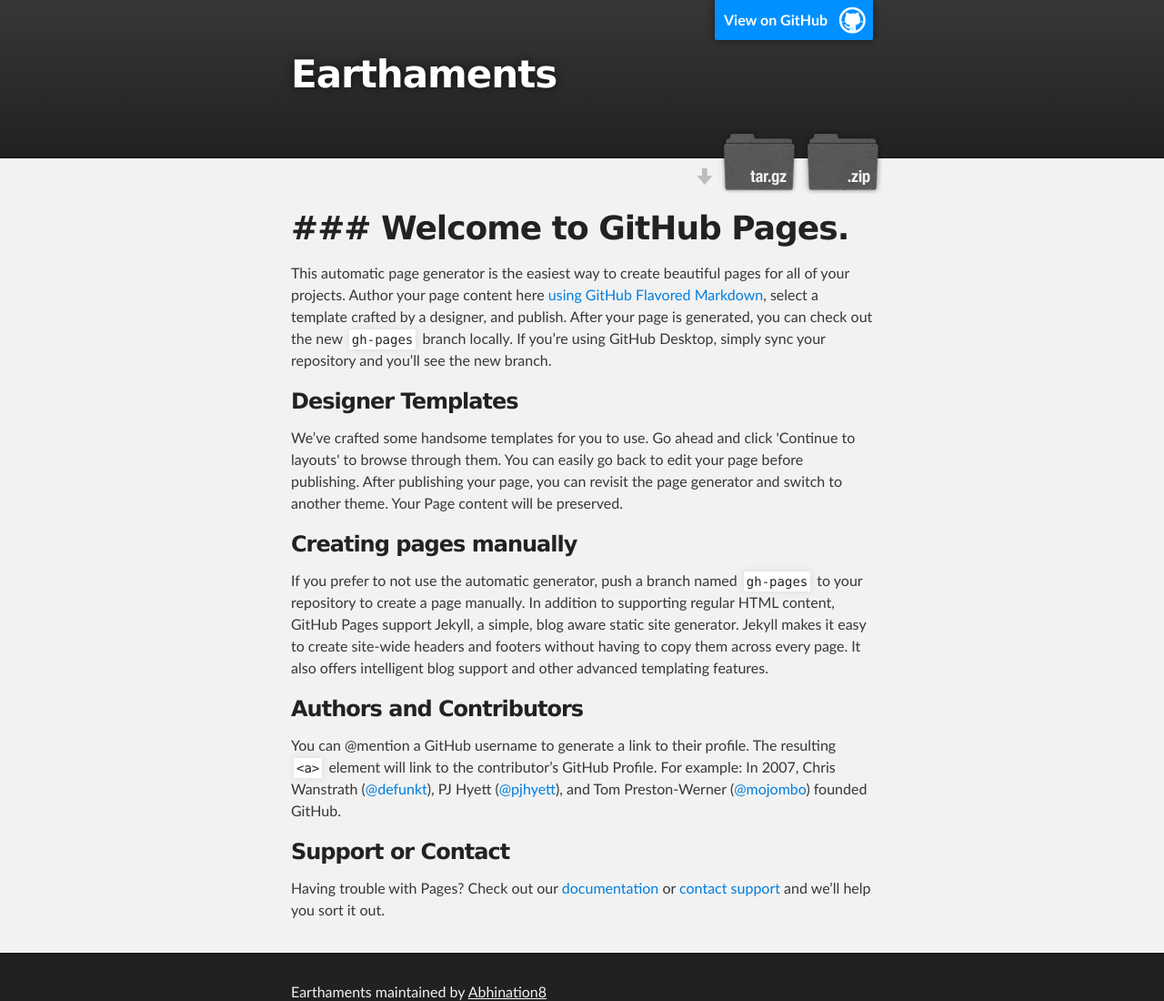
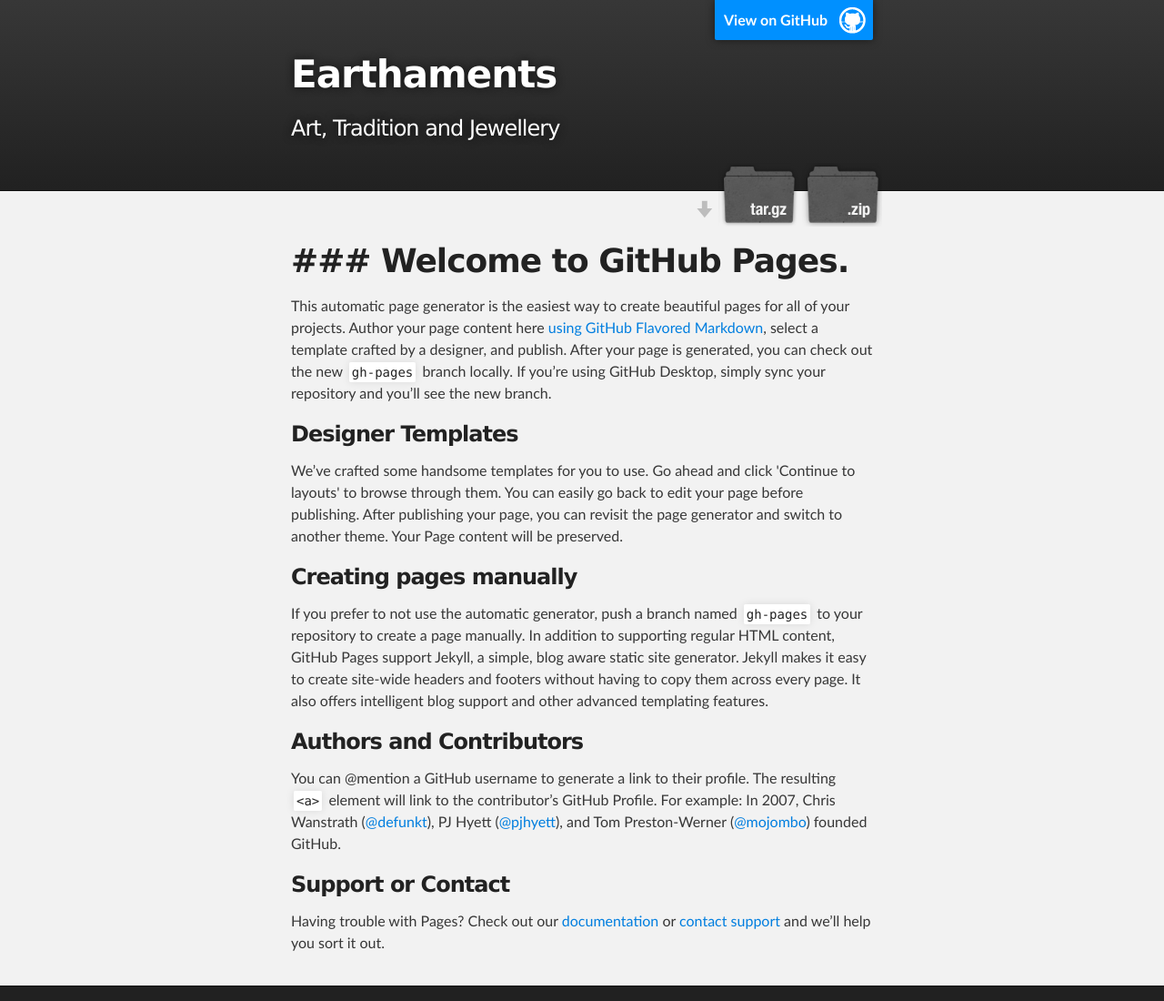
Before and after one commit to Abhination8/earthaments, a plain HTML site: page index.html in a window 1280 px wide. Shown: the top 1100 px of the page at 91% size. Drawn offline with Linux system fonts and the light colour scheme.

Commit message:
added a tagline

```diff
--- a/index.html
+++ b/index.html
@@ -19,7 +19,7 @@
           <a id="forkme_banner" href="https://github.com/Abhination8/earthaments">View on GitHub</a>
 
           <h1 id="project_title">Earthaments</h1>
-          <h2 id="project_tagline"></h2>
+          <h2 id="project_tagline">Art, Tradition and Jewellery</h2>
 
             <section id="downloads">
               <a class="zip_download_link" href="https://github.com/Abhination8/earthaments/zipball/master">Download this project as a .zip file</a>
```
